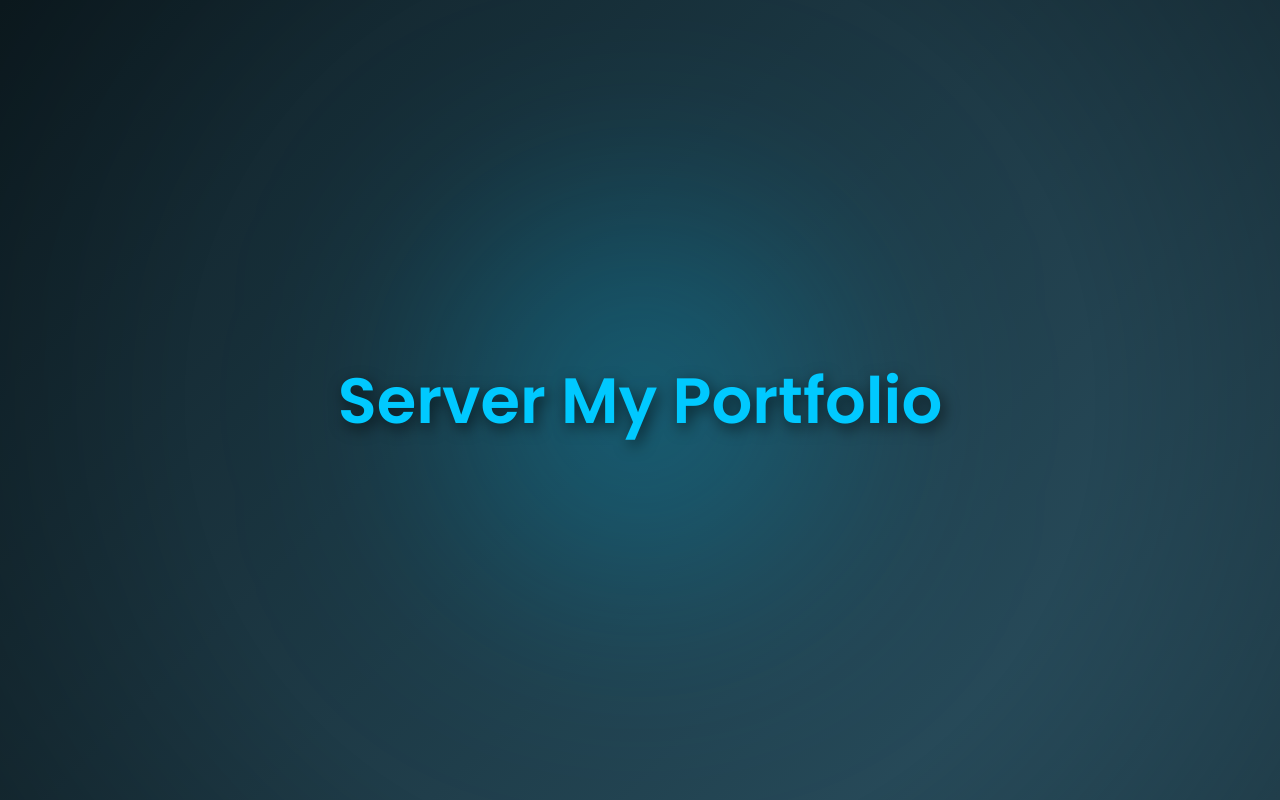
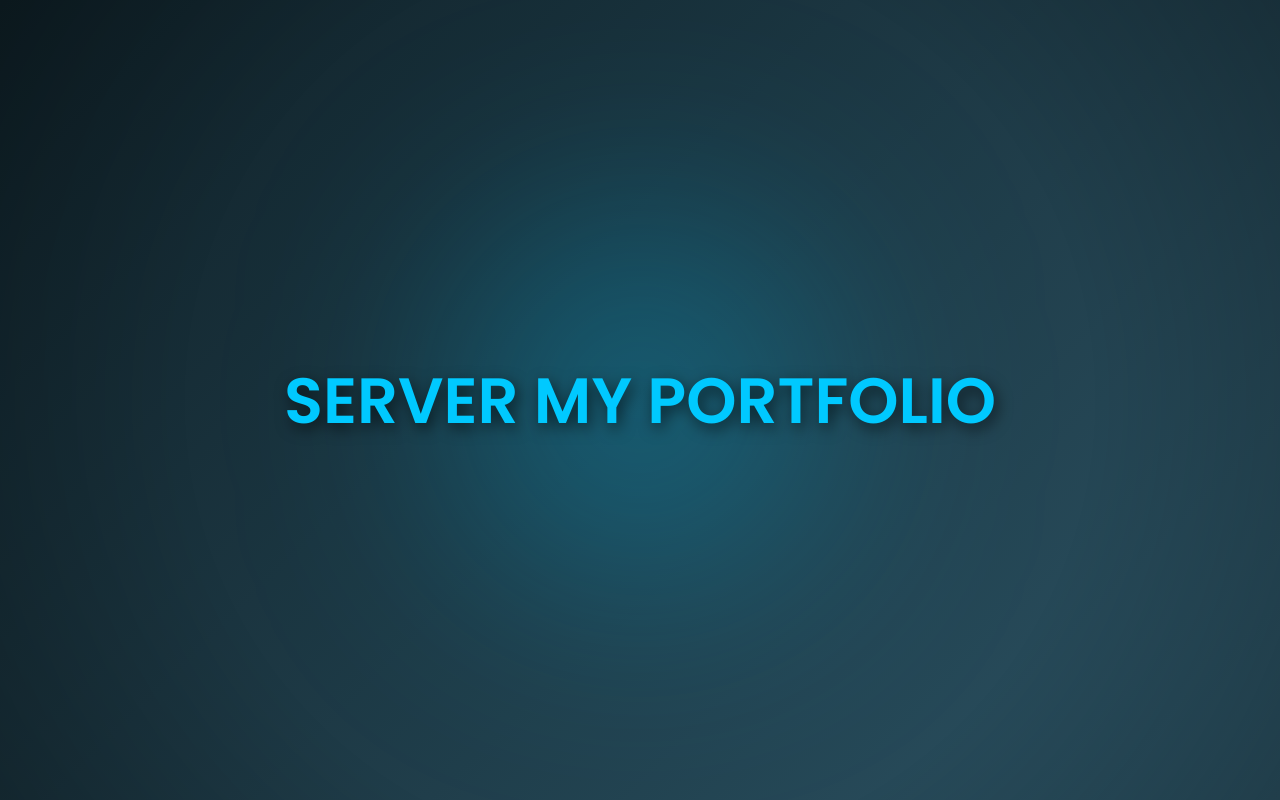
Before and after one commit to AbdellahEdaoudi/Server-My-personal-Portfolio, a website: page Views/index.html in a window 1280 px wide. Shown: the top 800 px of the page. Drawn offline with Linux system fonts and the light colour scheme.

```diff
--- a/Views/index.html
+++ b/Views/index.html
@@ -105,7 +105,7 @@
 <body>
     <div class="glow-effect"></div>
     <div>
-        <h1>Server My Portfolio</h1>
+        <h1>SERVER MY PORTFOLIO</h1>
     </div>
 </body>
 </html>
```
